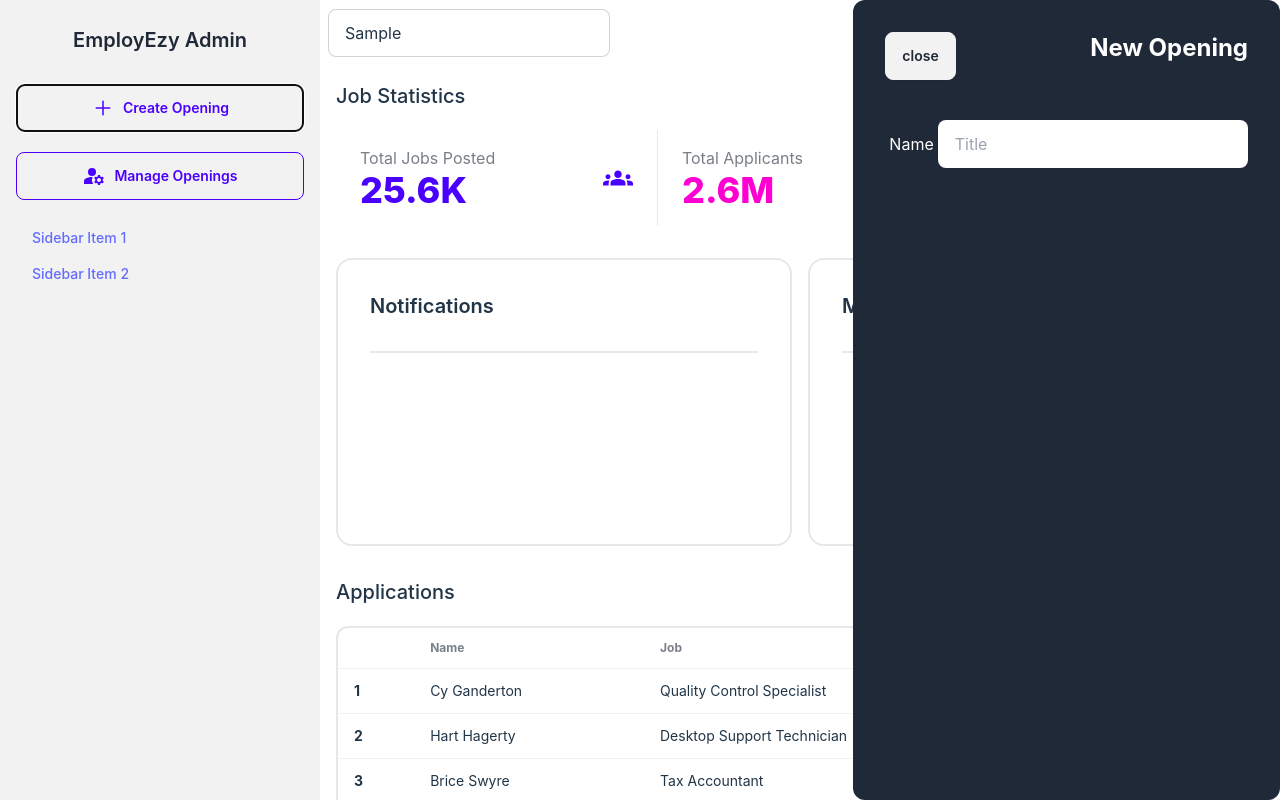
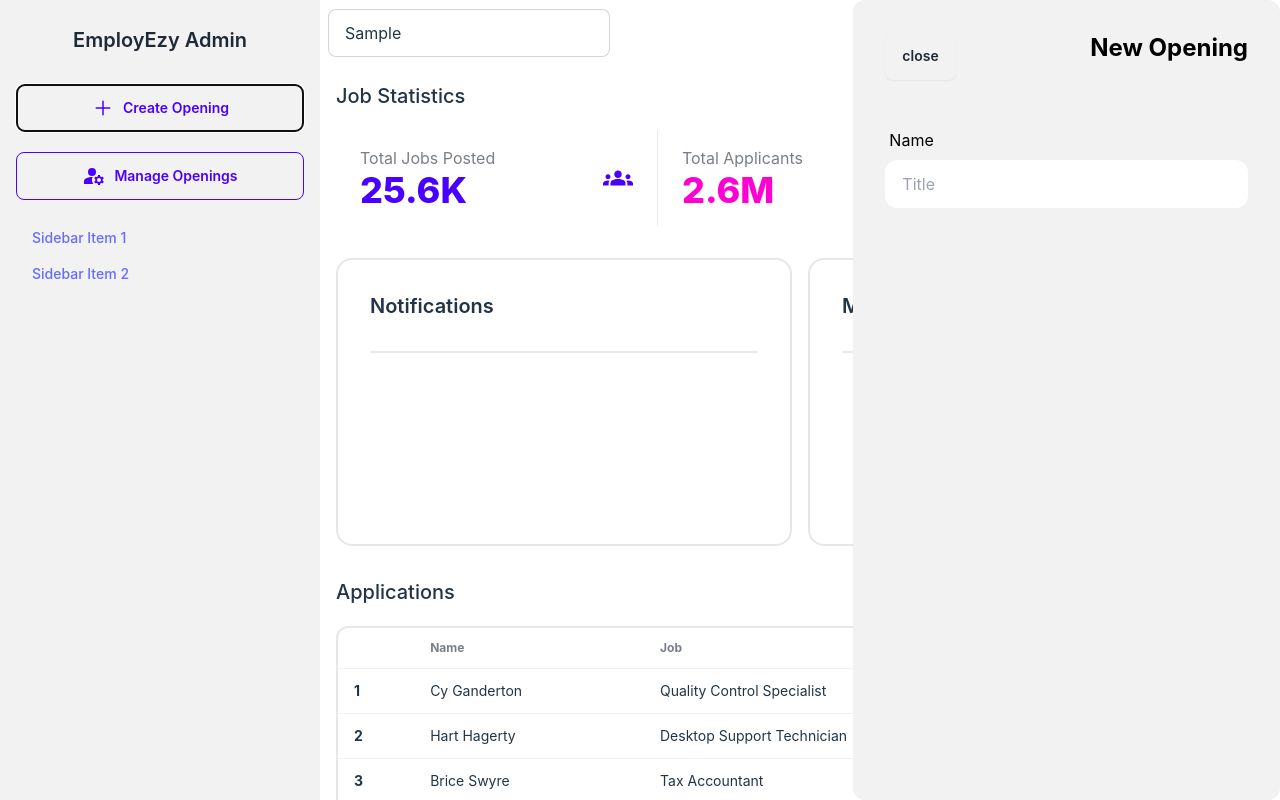
Before and after one commit to amoghyermalkar123/employezy-ui, a React (Vite) app: page /admin in a window 1280 px wide. Both pictures are taken after typing "Sample" into the empty fields and a click on the button "Create Opening". Shown: the top 800 px of the page. Built offline with nearby package versions, Linux system fonts and the light colour scheme; grey boxes are pictures that could not be loaded.

Commit message:
updated code

```diff
--- /dev/null
+++ b/src/controllers/AdminController.ts
@@ -0,0 +1,5 @@
+const createJobOpening = async (orgId: number, openingName: string, problemStatement: string, techQues: string[], jobTags: string, location:string, salary:number)=>{
+  console.log(orgId);
+
+
+}
--- a/src/pages/admin/AdminDash.tsx
+++ b/src/pages/admin/AdminDash.tsx
@@ -2,7 +2,7 @@ import { HiOutlineMenuAlt1 } from "react-icons/hi";
 import { IoAdd } from "react-icons/io5";
 import { MdManageAccounts } from "react-icons/md";
 import { motion } from "framer-motion";
-
+import CreateJobOpening from "../../controllers/AdminController.ts"
 import CardsComp from "../../components/adminComp/CardsComp";
 import TableComp from "../../components/adminComp/TableComp";
 import InfoComp from "../../components/adminComp/InfoComp";
@@ -18,6 +18,9 @@ function AdminDash() {
     setIsVisible(!isVisible);
   };
 
+  const handleSubmitOpening = async ()=>{
+   createJobOpening()
+  }
   return (
     <div className="h-screen w-screen">
       <div className="drawer lg:drawer-open">
@@ -117,7 +120,7 @@ function AdminDash() {
       <div className="flex shadow-xl m-4">
         {isVisible &&
           <motion.div
-            className="fixed top-0 right-0 h-full w-1/3 bg-gray-800 text-white z-50 rounded-xl"
+            className="fixed top-0 right-0 h-full w-1/3 bg-base-200 text-black z-50 rounded-xl"
             transition={{ delay: 0.2 }}
             initial={{ opacity: 0, x: 40 }}
             animate={{ opacity: 1, x: 0 }}
@@ -130,12 +133,12 @@ function AdminDash() {
                 </button>
                 <h2 className="text-2xl font-bold">New Opening</h2>
               </div>
-              <div className="flex mt-10">
+              <div className="mt-10">
                 <div className="label"> Name</div>
                 <input
                   type="text"
                   placeholder="Title"
-                  className="input w-full"
+                  className="w-full input rounded-xl"
                 />
               </div>
             </div>
```
